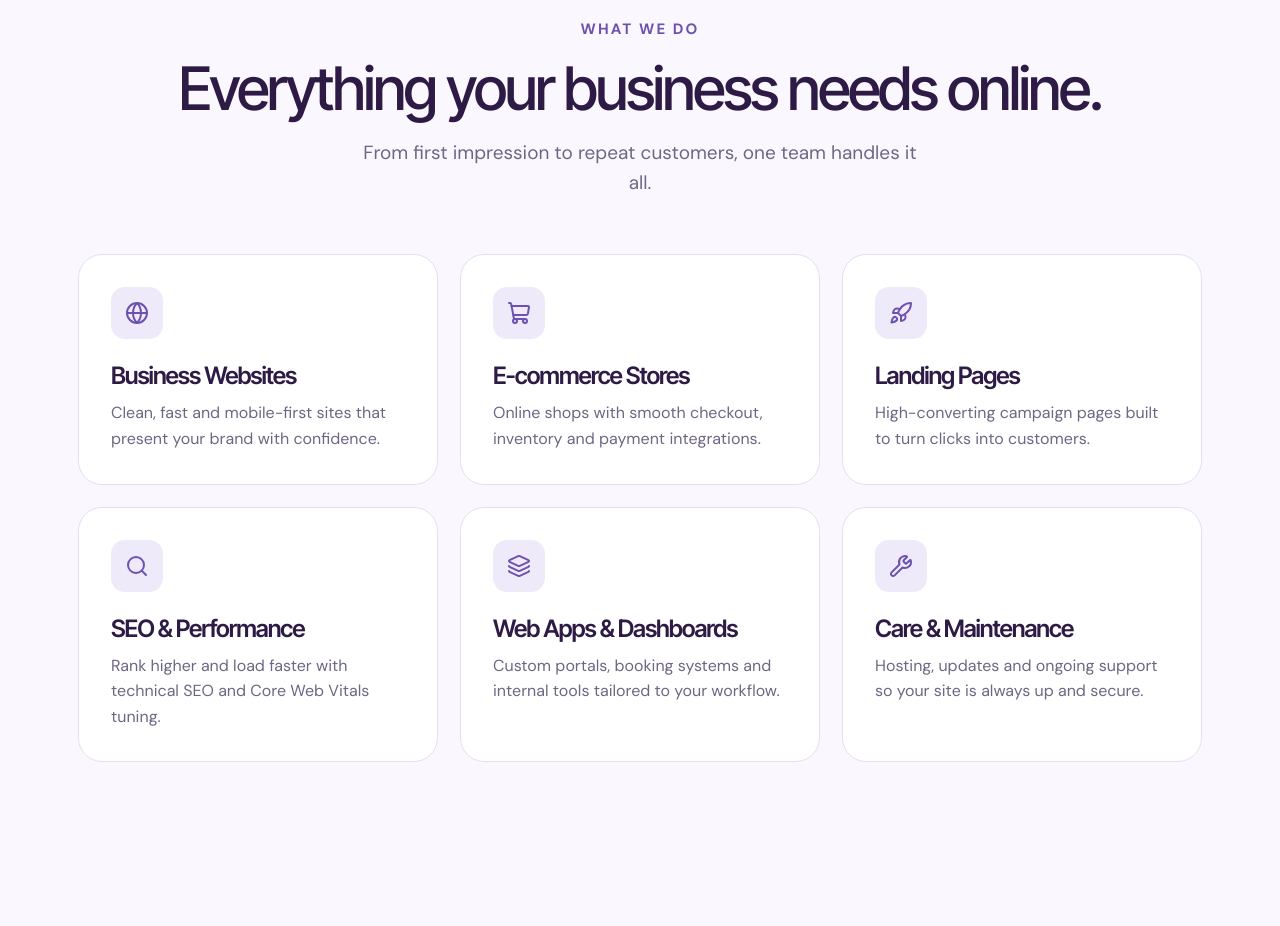
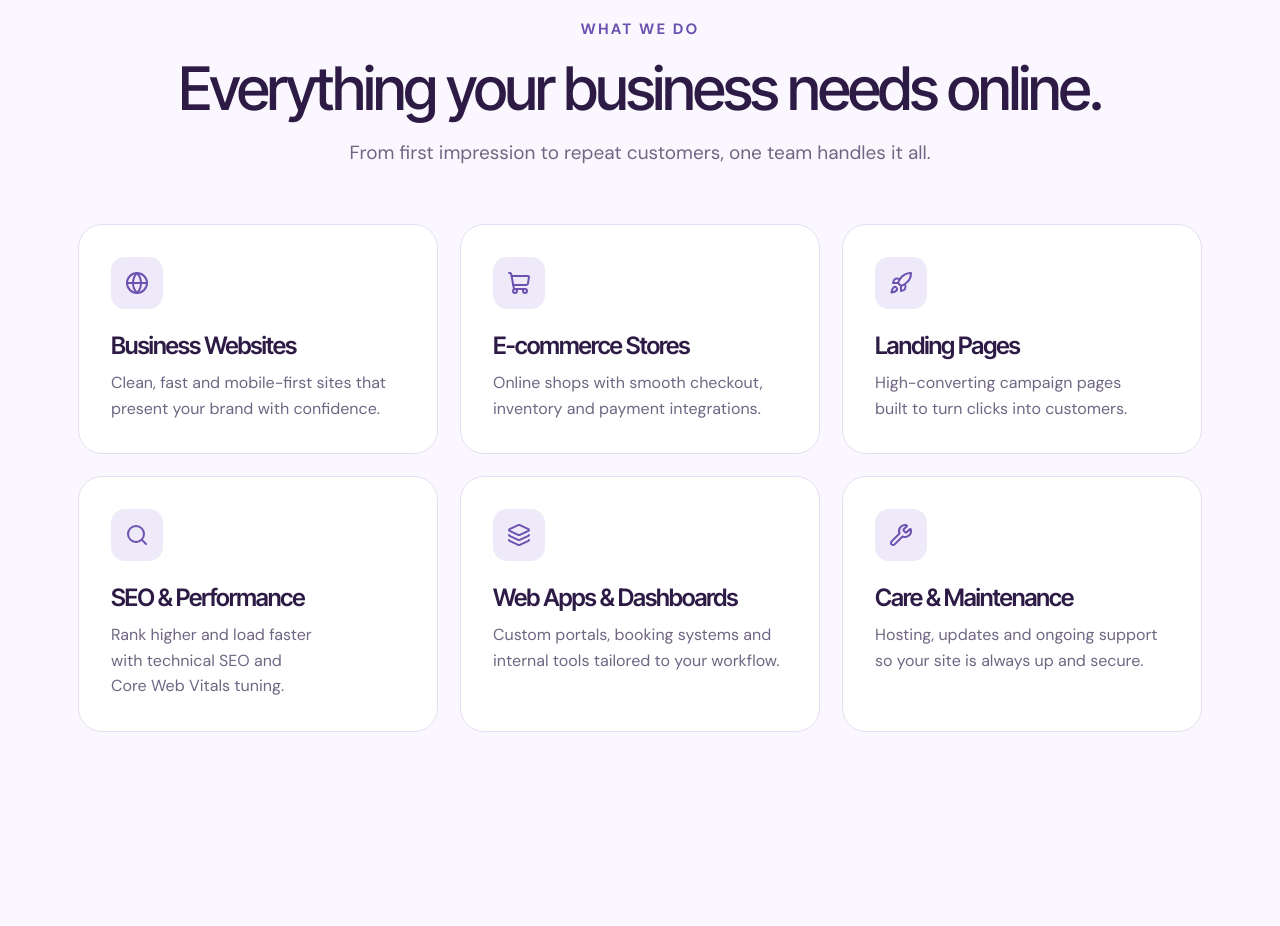
Before and after one commit to vinsin002/gradient-infosolution, a React (Vite) app: page / in a window 1280 px wide. Shown: the part 1120-2046 px from the top of the page. Built offline with nearby package versions, Linux system fonts and the light colour scheme.

Commit message:
Enhance typography and subtitle layout in index.css

```diff
--- a/src/index.css
+++ b/src/index.css
@@ -84,3 +84,7 @@ footer { padding: 36px 0; color: var(--muted); display: flex; justify-content: s
 .hero-inner { width: 100%; display: flex; flex-direction: column; align-items: center; }
 .social { display: inline-flex; align-items: center; gap: 8px; color: var(--muted); }
 .social:hover { color: var(--blue); }
+h1, h2, h3, p { text-wrap: balance; }
+@media (min-width: 640px) {
+  .sec-head p { max-width: none; white-space: nowrap; }
+}
```
